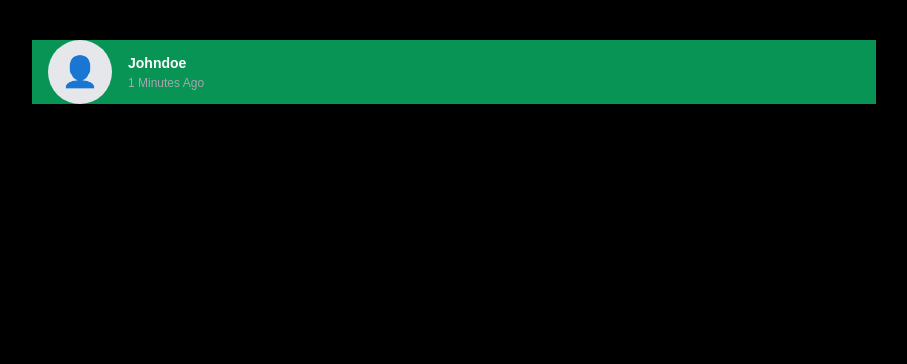
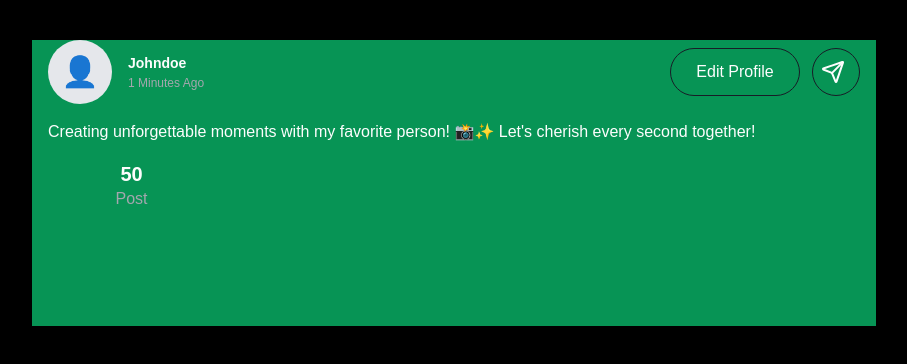
Before and after one commit to herfando/social-media-web-mpv, a React (Vite) app: page / in a window 1280 px wide. Shown: the top 364 px of the page, without its empty margins (186-1093 px from the left). Built offline with nearby package versions, Linux system fonts and the light colour scheme.

Commit message:
edit myProfile

```diff
--- a/src/pages/05_myProfile.tsx
+++ b/src/pages/05_myProfile.tsx
@@ -1,8 +1,12 @@
+import Button from '@/components/ui/button';
+import { Send } from 'lucide-react';
+
 export default function MyProfile() {
   return (
     <section className='bg-accent-green mx-auto mt-16 h-auto w-844 pr-16 pl-16 md:mt-40'>
+      <div className='space-y-16'>
         {/* 1. profile and edit profile */}
-      <div>
+        <div className='flex justify-between'>
           {/*  Profile picture */}
           <div className='flex items-center space-x-13'>
             {/* picture */}
@@ -12,8 +16,35 @@ export default function MyProfile() {
             {/* Name and status online */}
             <div className='items-center space-y-2'>
               <p className='text-sm font-bold'>Johndoe</p>
-            <p className='font-regular text-xs text-[#A4A7AE]'>1 Minutes Ago</p>
+              <p className='font-regular text-xs text-[#A4A7AE]'>
+                1 Minutes Ago
+              </p>
             </div>
+          </div>
+          {/* button edit profile & send */}
+          <div className='flex items-center space-x-12'>
+            {/* Edit profile */}
+            <div>
+              <Button className='md:text-md h-48 w-130 border border-[#181D27] text-sm font-bold'>
+                Edit Profile
+              </Button>
+            </div>
+            {/* Send */}
+            <div className='flex h-48 w-48 items-center justify-center rounded-full border border-[#181D27]'>
+              <Send className='mr-6 inline-block h-24 w-24 hover:cursor-pointer' />
+            </div>
+          </div>
+        </div>
+        {/* 2. Bio */}
+        <p>
+          Creating unforgettable moments with my favorite person! 📸✨ Let's
+          cherish every second together!
+        </p>
+        {/* 3.Social stats */}
+        {/* Post */}
+        <div className='h-166 w-167 items-center text-center'>
+          <p className='text-lg font-bold md:text-xl'>50</p>
+          <p className='font-regular md:text-md text-xs text-[#A4A7AE]'>Post</p>
         </div>
       </div>
     </section>
```
Lines whose indentation alone changed are shown as unchanged.
